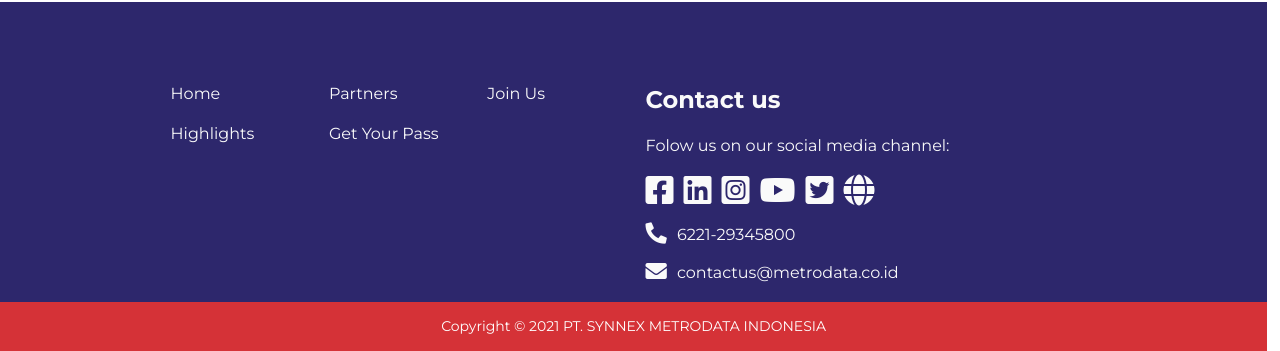
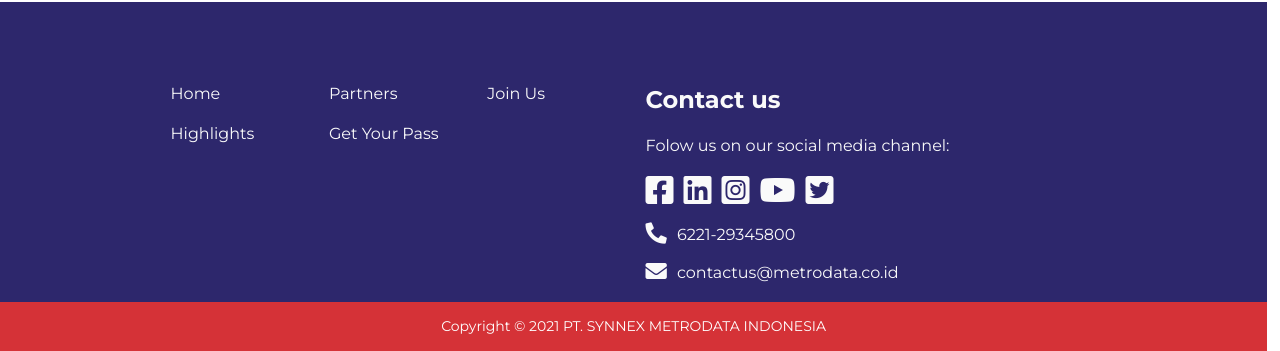
Before and after one commit to oneight2/nexworld, a Node server app: page / in a window 1280 px wide. Shown: the part 4997-5348 px from the top of that part. Run offline with Node 20, Linux system fonts and the light colour scheme; the page is wider than the window, and the part outside it is not shown; some libraries are stand-ins or nearby versions.

Commit message:
footer social media links

```diff
--- a/views/index.ejs
+++ b/views/index.ejs
@@ -491,12 +491,11 @@ Explore the hall, booth, and a tons of event, webinar, and talkshows now.</p>
                     <ul class="contact-us-socmed">
                         <li>
                             <div class="d-flex flex-row">
-                                <a href="#"><i class="fab fa-facebook-square fa-2x"></i></a>
-                                <a href="#"><i class="fab fa-linkedin fa-2x"></i></a>
-                                <a href="#"><i class="fab fa-instagram-square fa-2x"></i></a>
-                                <a href="#"><i class="fab fa-youtube fa-2x"></i></a>
-                                <a href="#"><i class="fab fa-twitter-square fa-2x"></i></a>
-                                <a href="#"><i class="fas fa-globe fa-2x"></i></a>
+                                <a target="blank_" href="https://www.facebook.com/SynnexMetrodata/"><i class="fab fa-facebook-square fa-2x"></i></a>
+                                <a target="blank_" href="https://www.linkedin.com/company/pt-synnex-metrodata-indonesia/"><i class="fab fa-linkedin fa-2x"></i></a>
+                                <a target="blank_" href="https://www.instagram.com/synnexmetrodata/?hl=en"><i class="fab fa-instagram-square fa-2x"></i></a>
+                                <a target="blank_" href="https://www.youtube.com/channel/UCgt-by2_9K8vO6ob-qxEMbA"><i class="fab fa-youtube fa-2x"></i></a>
+                                <a target="blank_" href="https://twitter.com/synnexmetrodata?lang=en"><i class="fab fa-twitter-square fa-2x"></i></a>
                             </div>
                         </li>
                         <li><i class="fas fa-phone-alt fa-lg mt-3"></i><span><a href="tel:+622129345800">6221-29345800</a></span></li>
```
Also changed, not shown: views/css/custom.css (+8 -0 lines).
